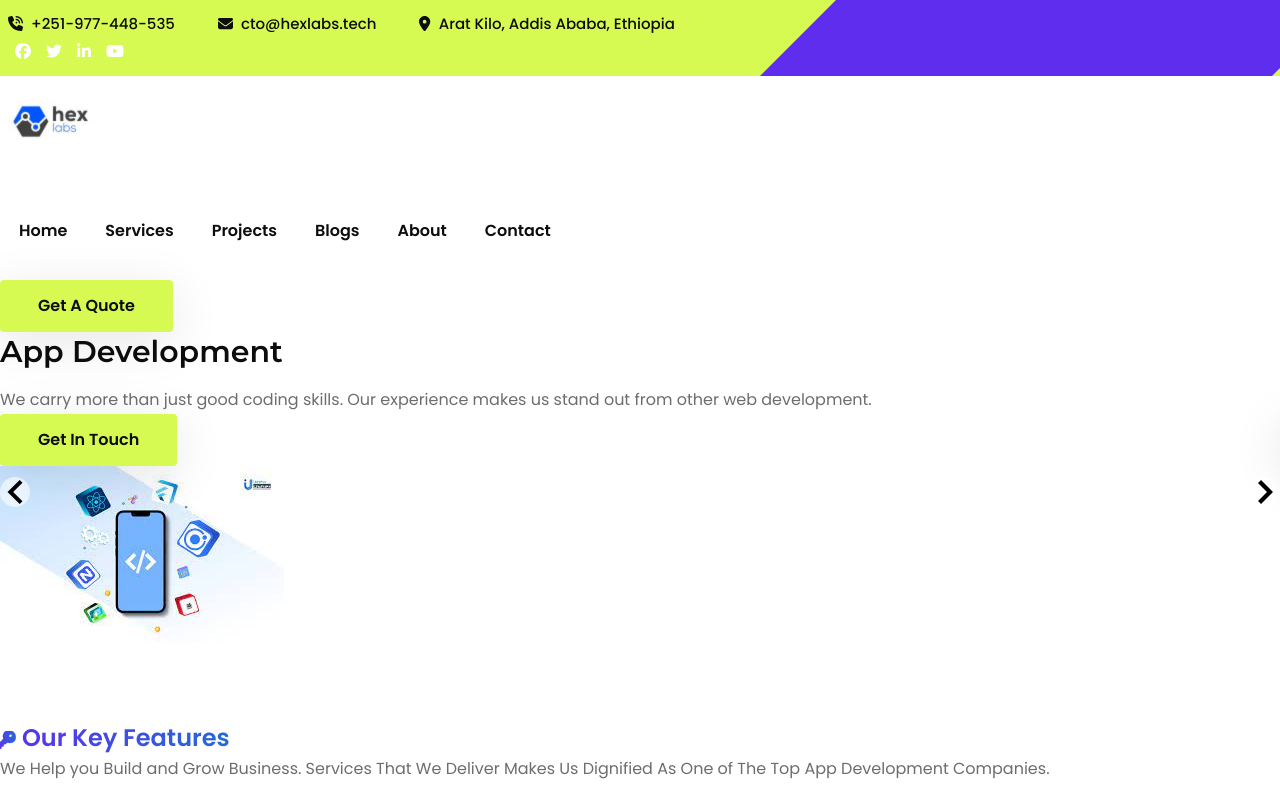
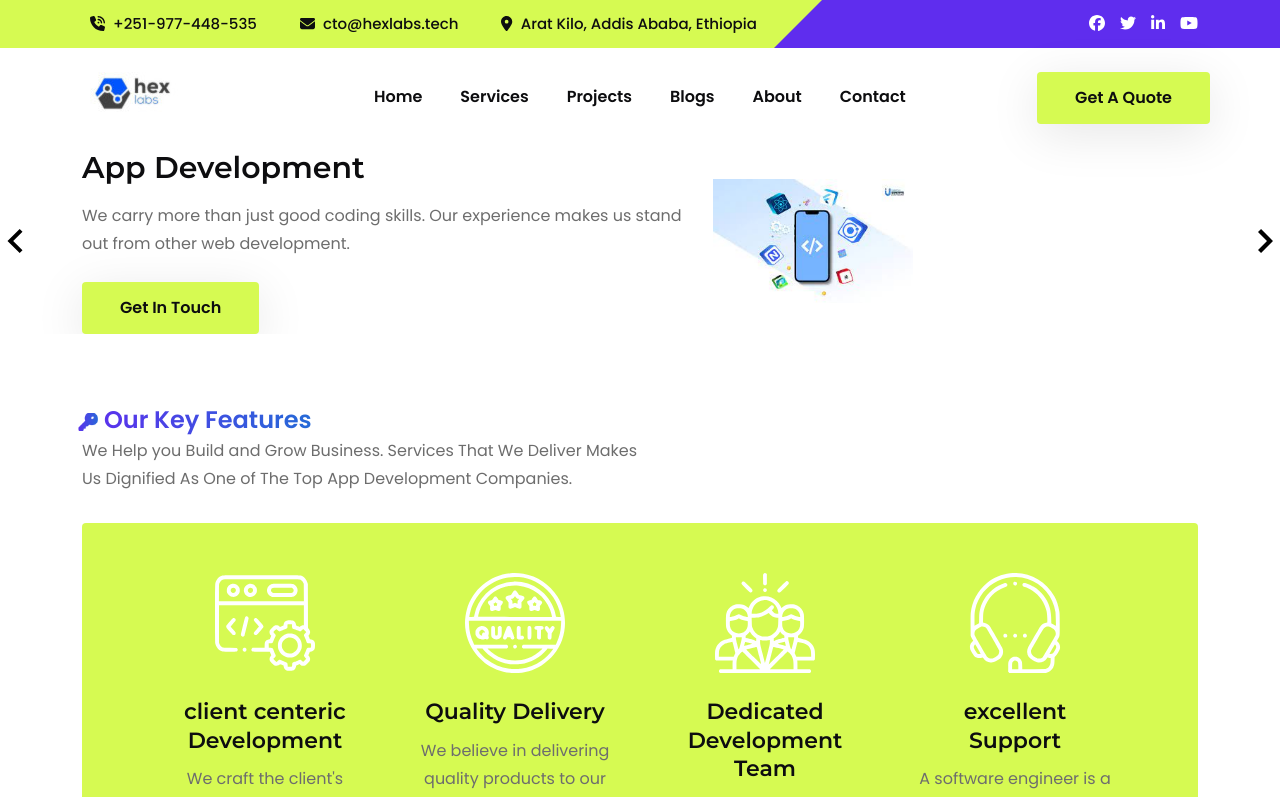
Before and after one commit to worashf/hex-labs-website, a React (Create React App) app: page / in a window 1280 px wide. Shown: the top 797 px of the page. Built offline with nearby package versions, Linux system fonts and the light colour scheme.

Commit message:
Add helmet provider

```diff
--- a/src/index.js
+++ b/src/index.js
@@ -1,17 +1,18 @@
-import React from 'react';
-import ReactDOM from 'react-dom/client';
-import './index.css';
-import App from './App';
-import reportWebVitals from './reportWebVitals';
+import React from "react";
+import ReactDOM from "react-dom/client";
+import { HelmetProvider } from "react-helmet-async";
+import "bootstrap/dist/css/bootstrap.css";
+import "./index.css";
+import App from "./App";
+import reportWebVitals from "./reportWebVitals";
 
-const root = ReactDOM.createRoot(document.getElementById('root'));
+const root = ReactDOM.createRoot(document.getElementById("root"));
 root.render(
-  <React.StrictMode>
-    <App />
-  </React.StrictMode>
+  <HelmetProvider>
+    <React.StrictMode>
+      <App />
+    </React.StrictMode>
+  </HelmetProvider>
 );
 
-// If you want to start measuring performance in your app, pass a function
-// to log results (for example: reportWebVitals(console.log))
-// or send to an analytics endpoint. Learn more: https://bit.ly/CRA-vitals
 reportWebVitals();
```
